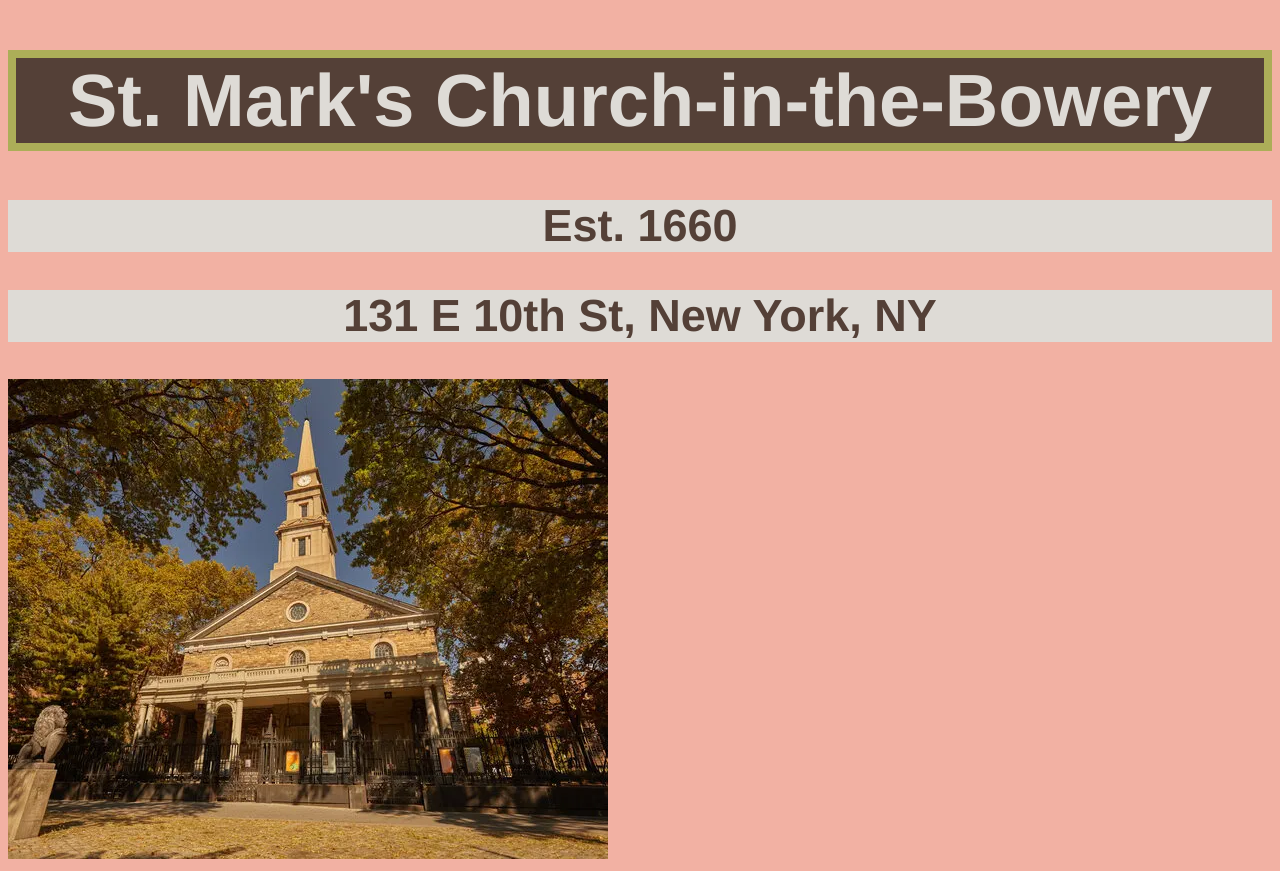
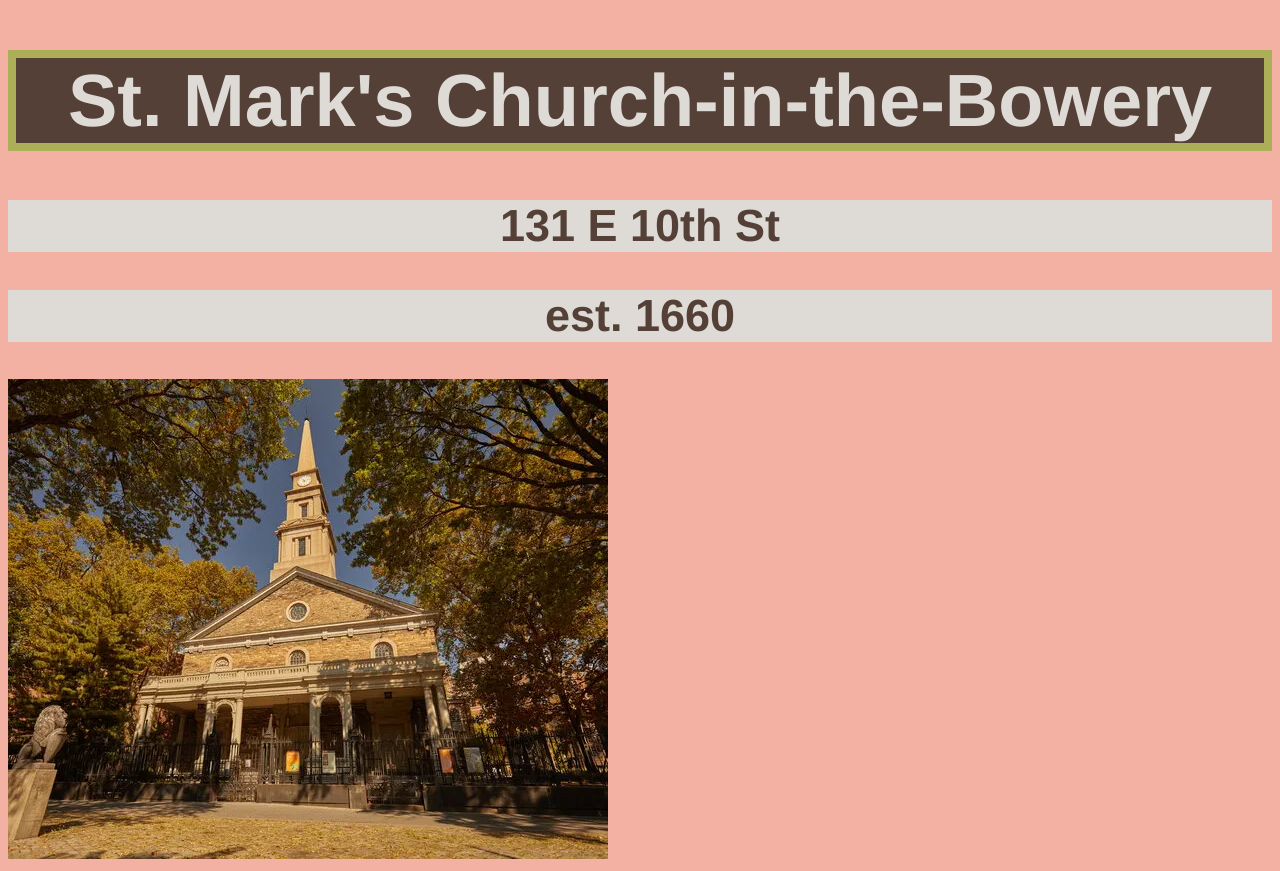
Before and after one commit to hansi-zhu/harmonic-collection, a plain HTML site: page entry-3.html in a window 1280 px wide. Drawn offline with Linux system fonts and the light colour scheme.

Commit message:
entry 3 update

```diff
--- a/entry-3.html
+++ b/entry-3.html
@@ -8,8 +8,8 @@
   </head>
   <body>
     <h1>St. Mark's Church-in-the-Bowery</h1>
-    <h2>Est. 1660</h2>
-    <h2>131 E 10th St, New York, NY</h2>
+    <h2>131 E 10th St </h2>
+    <h2>est. 1660</h2>
     <img src="img/st-marks-church.webp" alt="St. Mark's Church">
   </body>
 </html>
```
Also changed, not shown: img/st-marks-church-2.jpeg (added).
